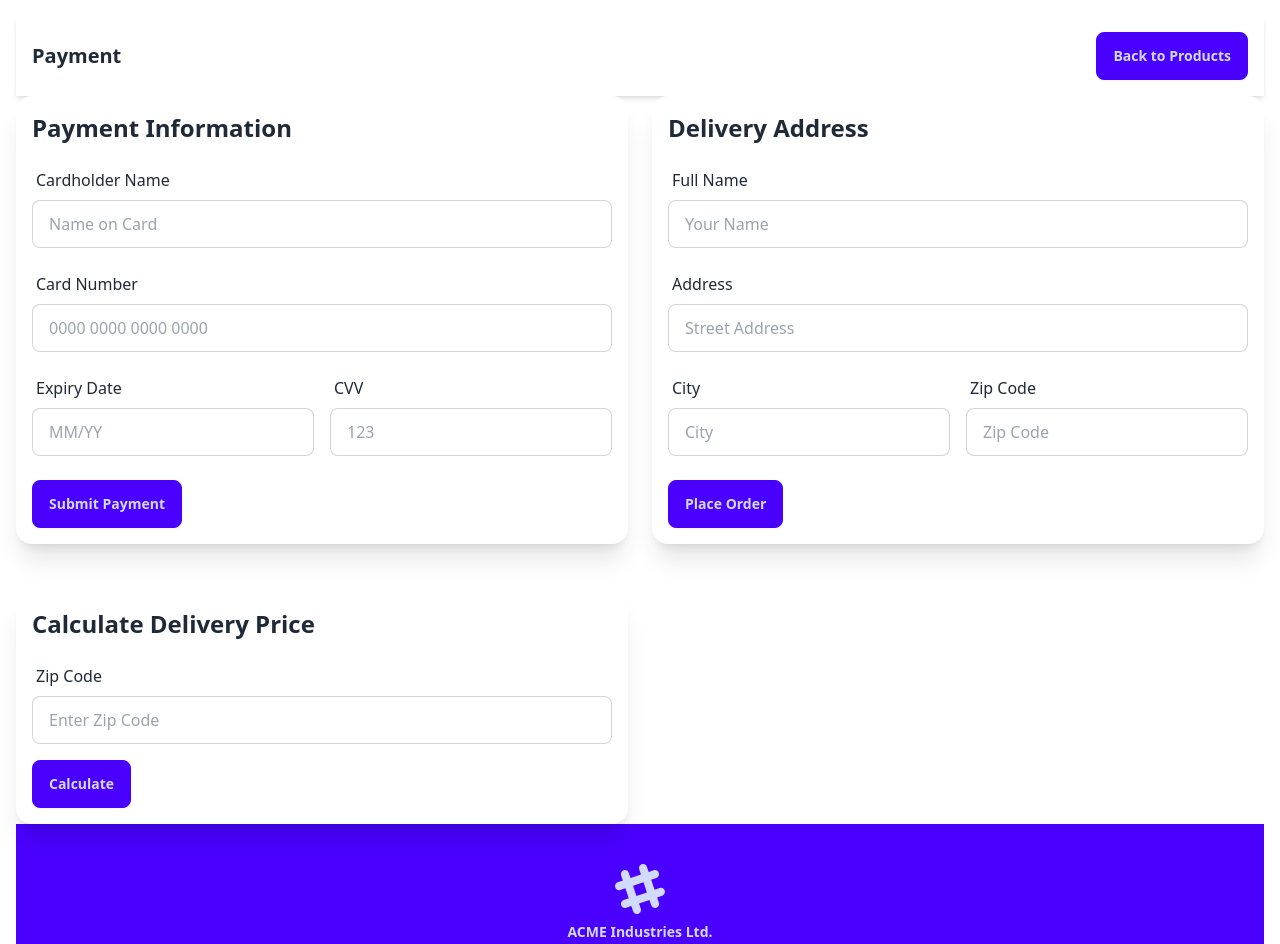
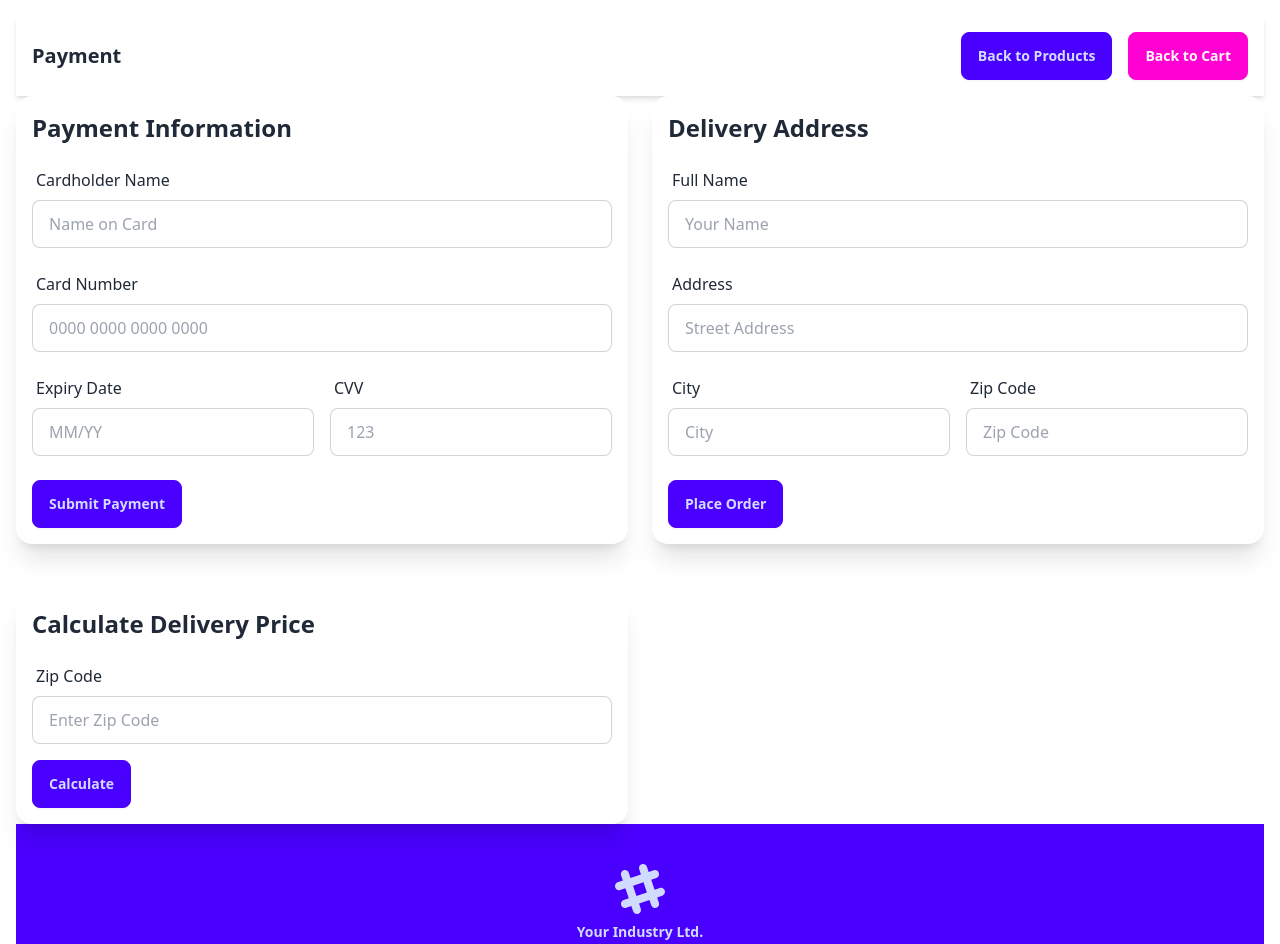
Before and after one commit to ThomasHessB/daisyUI-e-commerce, a React (Vite) app: page /payment in a window 1280 px wide. Shown: the top 944 px of the page. Built offline with nearby package versions, Linux system fonts and the light colour scheme.

Commit message:
payment page almost done

```diff
--- a/src/components/Footer.jsx
+++ b/src/components/Footer.jsx
@@ -16,8 +16,8 @@ const Footer = () => {
           <path d="M22.672 15.226l-2.432.811.841 2.515c.33 1.019-.209 2.127-1.23 2.456-1.15.325-2.148-.321-2.463-1.226l-.84-2.518-5.013 1.677.84 2.517c.391 1.203-.434 2.542-1.831 2.542-.88 0-1.601-.564-1.86-1.314l-.842-2.516-2.431.809c-1.135.328-2.145-.317-2.463-1.229-.329-1.018.211-2.127 1.231-2.456l2.432-.809-1.621-4.823-2.432.808c-1.355.384-2.558-.59-2.558-1.839 0-.817.509-1.582 1.327-1.846l2.433-.809-.842-2.515c-.33-1.02.211-2.129 1.232-2.458 1.02-.329 2.13.209 2.461 1.229l.842 2.515 5.011-1.677-.839-2.517c-.403-1.238.484-2.553 1.843-2.553.819 0 1.585.509 1.85 1.326l.841 2.517 2.431-.81c1.02-.33 2.131.211 2.461 1.229.332 1.018-.21 2.126-1.23 2.456l-2.433.809 1.622 4.823 2.433-.809c1.242-.401 2.557.484 2.557 1.838 0 .819-.51 1.583-1.328 1.847m-8.992-6.428l-5.01 1.675 1.619 4.828 5.011-1.674-1.62-4.829z"></path>
         </svg>
         <p className="font-bold">
-          ACME Industries Ltd. <br />
-          Providing reliable tech since 1992
+          Your Industry Ltd. <br />
+          Providing reliable services since 2024
         </p>
         <p>Copyright © 2024 - All right reserved</p>
       </aside>
--- a/src/pages/PaymentPage.jsx
+++ b/src/pages/PaymentPage.jsx
@@ -5,6 +5,7 @@ import { Link, useNavigate } from "react-router-dom";
 const PaymentPage = () => {
   const [deliveryPrice, setDeliveryPrice] = useState(null);
   const [zipCode, setZipCode] = useState("");
+  const navigate = useNavigate();
 
   const calculateDeliveryPrice = (zip) => {
     // Placeholder logic for delivery price calculation
@@ -26,9 +27,14 @@ const PaymentPage = () => {
       <header className="p-4 bg-white shadow-md">
         <div className="container mx-auto flex justify-between items-center">
           <h1 className="text-xl font-semibold">Payment</h1>
-          <Link to="/" className="btn btn-primary">
-            Back to Products
-          </Link>
+          <div>
+            <Link to="/" className="btn btn-primary mr-4">
+              Back to Products
+            </Link>
+            <Link to="/cart" className="btn btn-secondary">
+              Back to Cart
+            </Link>
+          </div>
         </div>
       </header>
 
```
